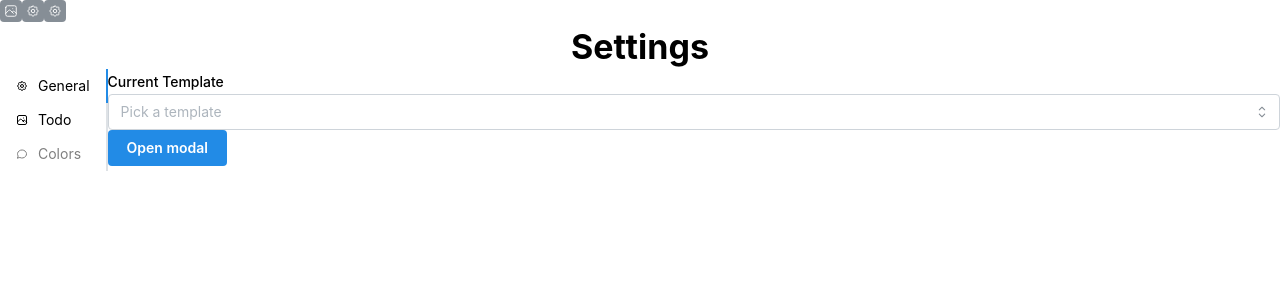
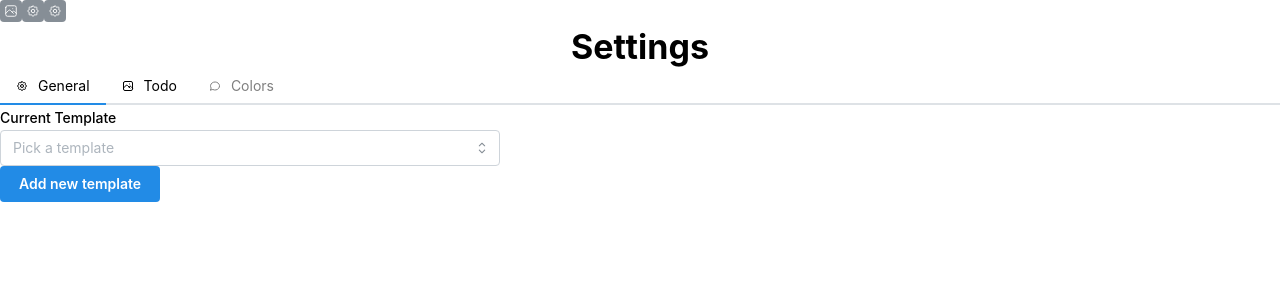
Before and after one commit to Siravian-index/stand-up-tracker, a Next.js app: page /home/settings in a window 1280 px wide. Shown: the top 300 px of the page. Built offline with nearby package versions, Linux system fonts and the light colour scheme; no server answers; the database is empty; sample sign-in values are in the browser's storage.

Commit message:
Working on communation between server and client

```diff
--- a/app/home/layout.tsx
+++ b/app/home/layout.tsx
@@ -13,8 +13,8 @@ interface Props {
 const validationCallback = async (session: Session) => {
   try {
     const email = session.user?.email ?? ""
-    // const user = await prisma.user.findUnique({ where: { email } })
-    if (!email) {
+    const user = await prisma.user.findUnique({ where: { email } })
+    if (!user) {
       const defaultTemplates = [{ name: "Default Template 1" }, { name: "Default Template 2" }, { name: "Default Template 3" }]
       await prisma.user.create({ data: { email, settings: { create: { Template: { createMany: { data: defaultTemplates } } } } } })
     }
--- a/app/home/settings/components/SettingsTabs.tsx
+++ b/app/home/settings/components/SettingsTabs.tsx
@@ -8,7 +8,7 @@ const SettingsTabs = () => {
     const iconStyle = { width: "0.75rem", height: "0.75rem" };
 
     return (
-        <Tabs orientation="vertical" defaultValue="general">
+        <Tabs orientation="horizontal" defaultValue="general">
             <Tabs.List>
                 <Tabs.Tab value="general" leftSection={<IconSettings style={iconStyle} />}>
                     General
--- a/app/home/settings/components/general/GeneralSettings.tsx
+++ b/app/home/settings/components/general/GeneralSettings.tsx
@@ -1,5 +1,5 @@
 
-import { Select, Text } from "@mantine/core"
+import { Box, Select } from "@mantine/core"
 import TemplateForm from "./TemplateForm"
 import { useDisclosure } from '@mantine/hooks';
 import { Modal, Button } from '@mantine/core';
@@ -10,15 +10,16 @@ interface Props {
 
 
 const MAX_TEMPLATES_LIMIT = 3
-const GeneralSetting = ({}: Props) => {
+const GeneralSetting = ({ }: Props) => {
   const [opened, { open, close }] = useDisclosure(false);
 
-  const templates = ["Template One", "Template Two"]
+  const templates = [{ label: "Template One", value: "1" }, { label: "Template Two", value: "2" }]
   const currentTemplates = templates.length
   const canCreateTemplate = currentTemplates < MAX_TEMPLATES_LIMIT
 
   return (
-    <>
+    <Box maw={500}>
+
       <Select
         label="Current Template"
         placeholder="Pick a template"
@@ -29,9 +30,10 @@ const GeneralSetting = ({}: Props) => {
         <Modal opened={opened} onClose={close} title="Create new Template">
           <TemplateForm />
         </Modal>
-        <Button disabled={!canCreateTemplate} onClick={open}>Open modal</Button>
+        <Button disabled={!canCreateTemplate} onClick={open}>Add new template</Button>
       </>
-    </>
+      {/* <Overlay color="#000" backgroundOpacity={0.35} blur={8} /> */}
+    </Box>
   )
 }
 
--- a/app/home/settings/components/general/GeneralSettingsTab.tsx
+++ b/app/home/settings/components/general/GeneralSettingsTab.tsx
@@ -13,8 +13,8 @@ const getTemplates = async () => {
             redirect('/')
         }
         const email = session.user.email
-        const res = await prisma.settings.findMany({ where: { userEmail: email } })
-        console.log(res)
+        const res = await prisma.settings.findMany({ where: { userEmail: email }, include: {Template: {}} })
+        console.log(JSON.stringify(res, null, 4))
 
     } catch (error) {
         console.error(error)
```
